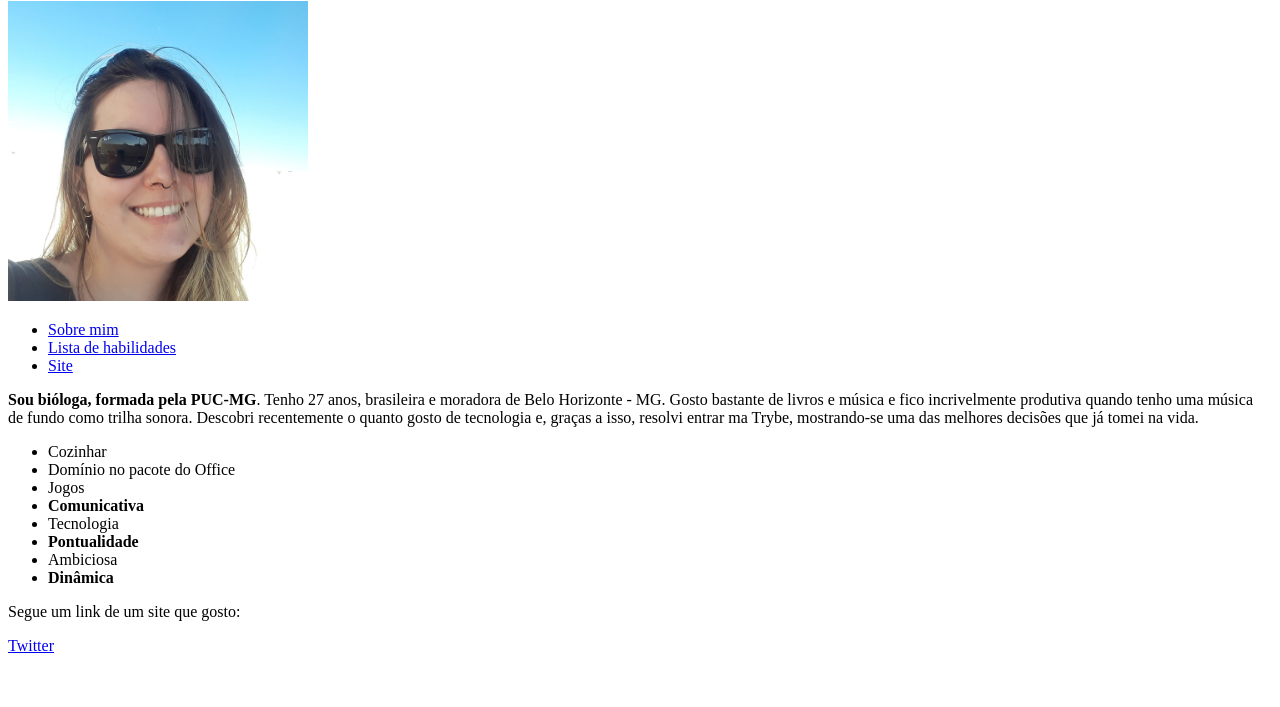
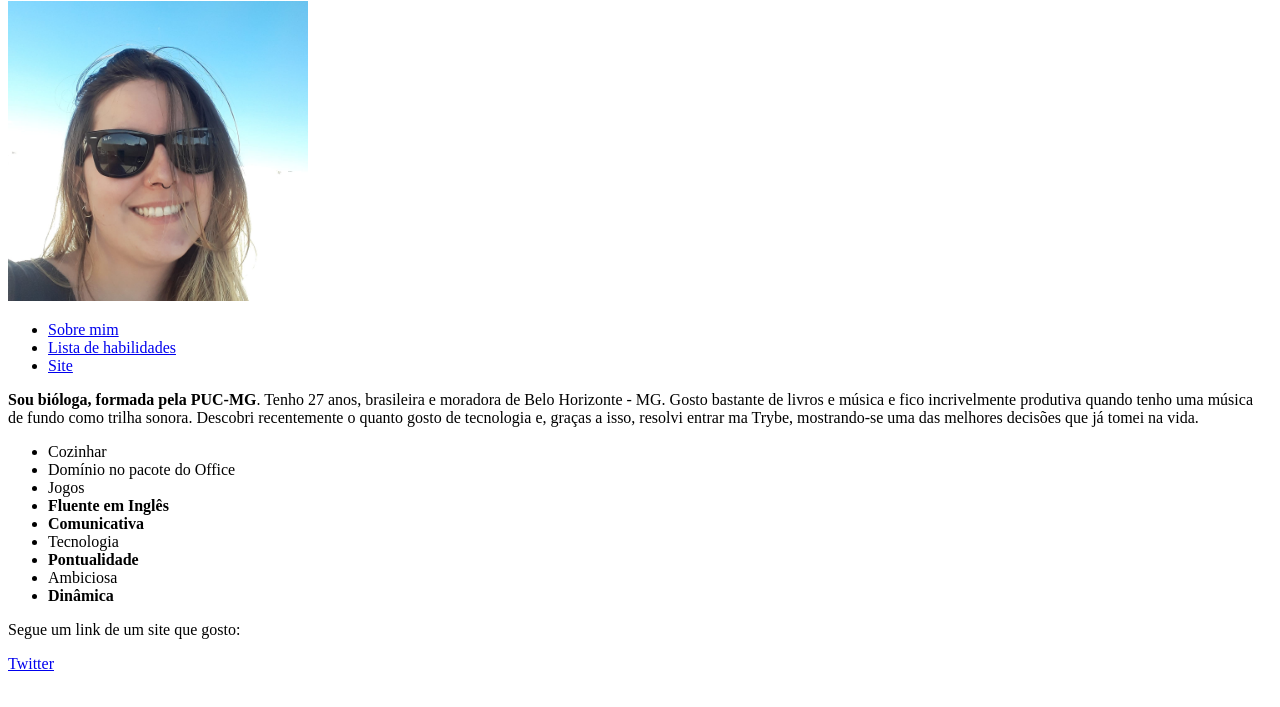
Before and after one commit to Ludilly/trybe-Exercises, a plain HTML site: page portifolio/index.html in a window 1280 px wide. Shown: the part 79-786 px from the top of the page. Drawn offline with Linux system fonts and the light colour scheme.

Commit message:
atualizando portifólio

```diff
--- a/portifolio/index.html
+++ b/portifolio/index.html
@@ -17,6 +17,7 @@
             <li>Cozinhar</li>
             <li>Domínio no pacote do Office</li>
             <li>Jogos</li>
+            <li><strong>Fluente em Inglês</strong></li>
             <li><strong>Comunicativa</strong></li>
             <li>Tecnologia</li>
             <li><strong>Pontualidade</strong></li>
```
